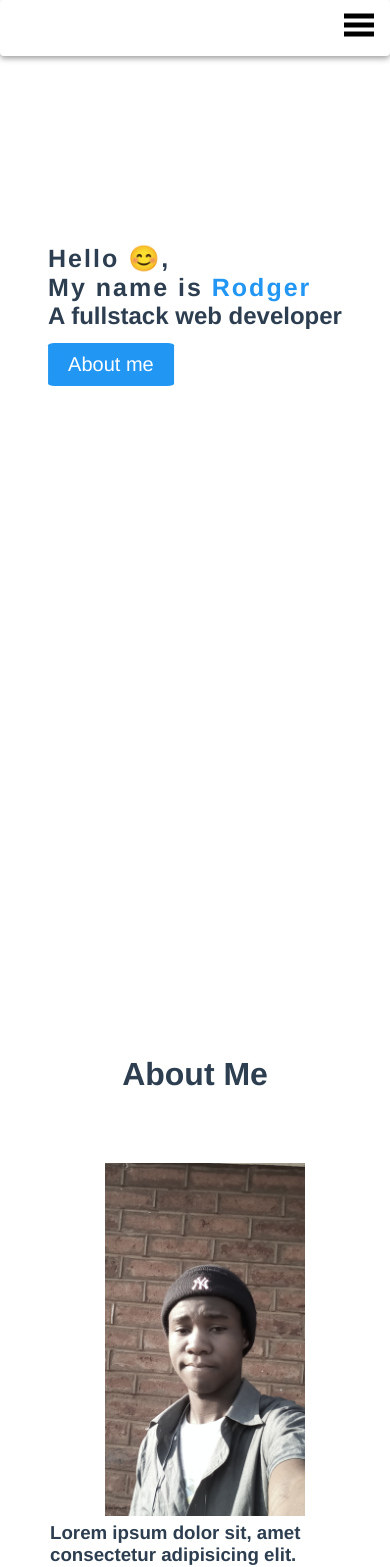
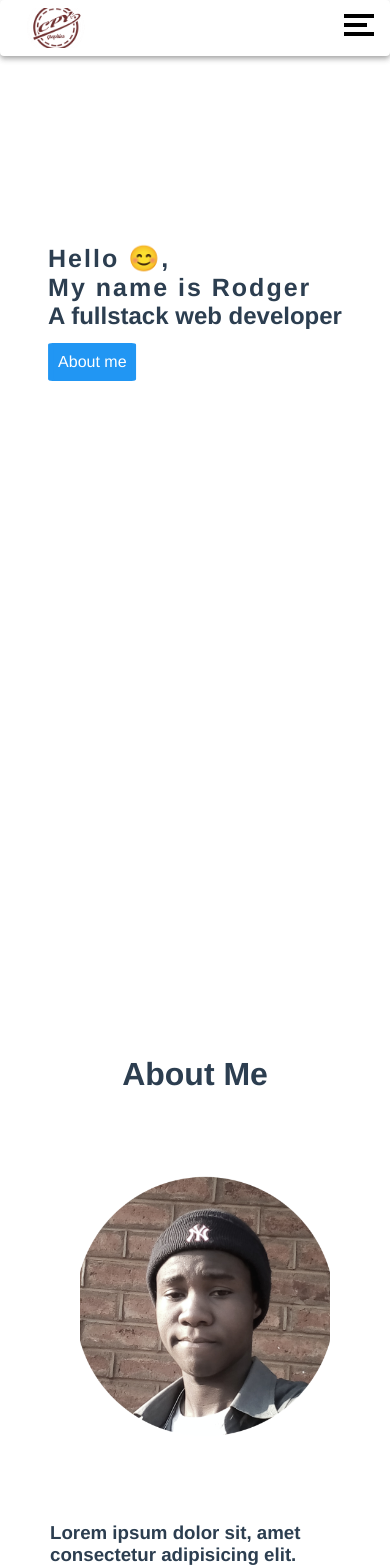
Before and after one commit to RodgerCodes/Portfolio-codeV1, a Vue app: page /#/ in a window 390 px wide. Shown: the top 1567 px of the page. Built offline with nearby package versions, Linux system fonts and the light colour scheme; a small style sheet from the web is missing.

Commit message:
finally fixed the hamburger and implemented the circle avatar

```diff
--- a/src/App.vue
+++ b/src/App.vue
@@ -172,9 +172,10 @@
    }
 
    .about-info img {
-     margin: 30px 5px;
+     margin:0px 5px !important;
      position: absolute;
      left: 50%;
+     top: 5%;
      transform: translateX(-50%);
    }
 
@@ -206,9 +207,16 @@
      top:6.2rem !important;
    }
 
+
+   .content a {
+     font-size: 16px !important;
+     padding: 10px 5px !important;
+   }
+
     .project {
       top: 28rem;
       left: 2.4% !important;
+      height: 100vh !important;
     }
 
     .project-1 img {
@@ -224,7 +232,7 @@
       }
 
      .contact-info{
-       top: 64rem;
+       top: 63rem;
        margin: 70px 0;
      }
 
--- a/src/components/About_Section.vue
+++ b/src/components/About_Section.vue
@@ -2,7 +2,7 @@
     <div ref="about" id="about" class="container about">
        <h1>About Me</h1>
        <div class="about-info">
-          <img src="../assets/rodger.jpg" class="haha" alt="Rodger Photo" width="200rem">
+          <img src="../assets/rodger.png" class="haha" alt="Rodger Photo" width="250rem">
           <div class="extra-info">
              <h3>Lorem ipsum dolor sit, amet consectetur adipisicing elit. Debitis aut, optio aliquam nisi accusamus tempore placeat deleniti velit fugit architecto dolore quidem vel soluta sunt nostrum eius ab officiis nulla eos? Sunt accusantium in, ea totam minima ducimus minus quia neque repudiandae saepe modi id sit libero dolor perferendis rem nostrum commodi quod eos praesentium voluptate. Consequuntur voluptate tempore incidunt odit veritatis excepturi ad asperiores, sint debitis recusandae. Nemo hic ut soluta sapiente neque debitis porro tempora,</h3>
           </div>
@@ -38,7 +38,7 @@
 }
 
 .about-info img {
-    margin: 50px 10px;
+    margin: 0px 10px !important;
 }
 
 .about-info .extra-info h3{
--- a/src/components/home_section.vue
+++ b/src/components/home_section.vue
@@ -3,7 +3,7 @@
 
     <div class="content">
       <h1>Hello 😊,</h1>
-       <h1>My name is <Strong class="name">Rodger</Strong></h1>
+       <h1>My name is Rodger</h1>
      <h2 style="font-size=30px">A fullstack web developer</h2>
      <router-link to="/#about" class="link"><a @click="closesidebar">About me</a></router-link>
     </div>
@@ -29,17 +29,11 @@
 </script>
 
 <style >
-.dark-btn {
-    position: absolute;
-    top:5%;
-    right: 20px;
-}
+
  body{
      position: relative;
  }
-.name {
-    color:#2196f3 ;
-}
+
  .content {
      position: absolute;
      top: 5.5rem;
--- a/src/components/layouts/Header.vue
+++ b/src/components/layouts/Header.vue
@@ -24,9 +24,9 @@
         <div class="svg">
           <a href="#" @click="opensidebar">
            <svg width="30" height="30">
-         <path d="M0,5 30,5" stroke="#000" stroke-width="5" />
-         <path d="M0,14 30,14" stroke="#000" stroke-width="5" />
-         <path d="M0,23 30,23" stroke="#000" stroke-width="5" />
+         <path d="M0,5 30,5" stroke="#000" stroke-width="4" />
+         <path d="M0,14 23,14" stroke="#000" stroke-width="4" />
+         <path d="M0,23 30,23" stroke="#000" stroke-width="4" />
        </svg>
        </a>
        <div id="side-menu" class="side-nav">
@@ -46,7 +46,7 @@
     name: 'Header',
     methods:{
       opensidebar(){
-        document.getElementById('side-menu').style.width = '210px';
+        document.getElementById('side-menu').style.width = '180px';
         document.querySelector('.side-nav').style.zIndex = '100 !important';
       },
       closesidebar() {
@@ -104,7 +104,7 @@
   .side-nav .btn-close {
     position: absolute;
     top: 0;
-    left: 15px;
+    left: 10px;
     font-size: 36px;
     margin-right: 50px;
   }
```
Also changed, not shown: src/assets/rodger.png (added).
